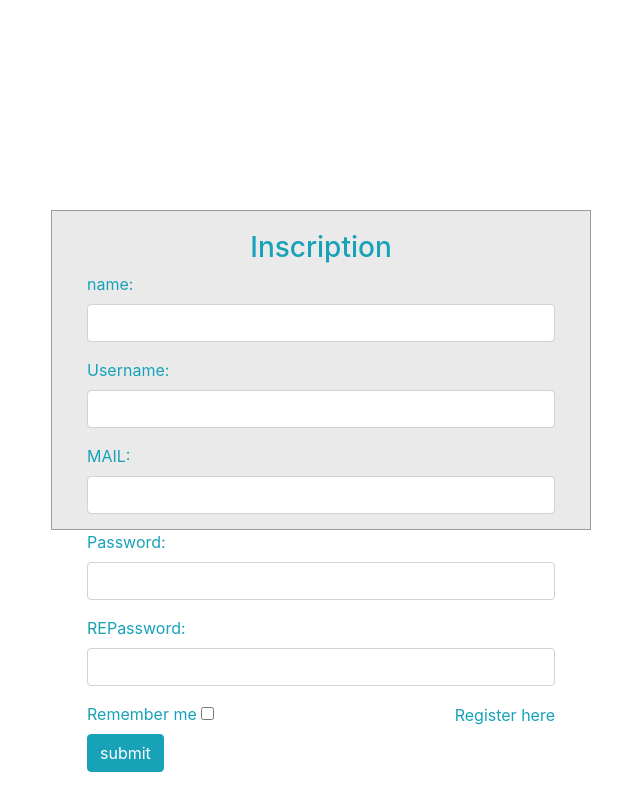
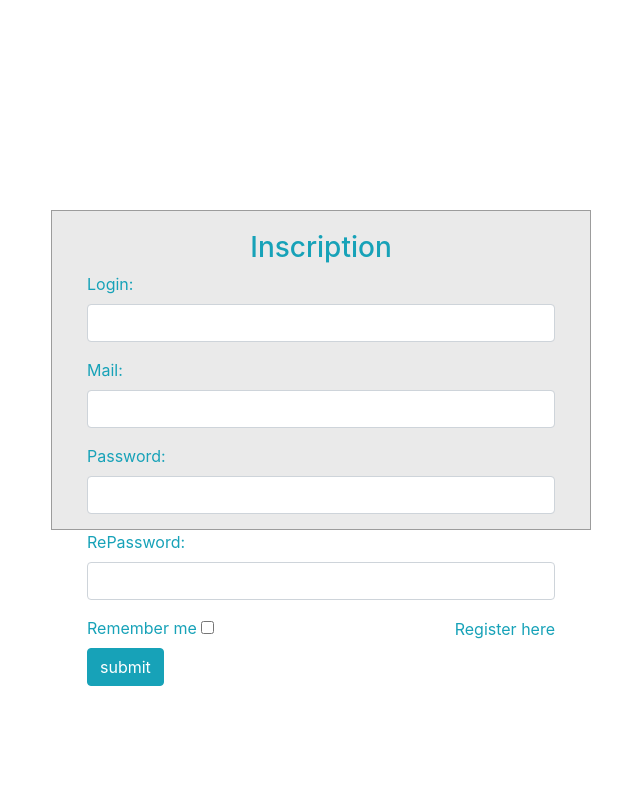
Before and after one commit to ridha-boughediri/reservation-salles, a PHP site: page /inscription.php in a window 1280 px wide. Shown: the whole page, without its empty margins (319-959 px from the left). Run offline with PHP 8.4, Linux system fonts and the light colour scheme; some libraries are stand-ins or nearby versions.

Commit message:
Update inscription.php

```diff
--- a/inscription.php
+++ b/inscription.php
@@ -1,9 +1,26 @@
 <?php
+session_start();
+$bdd = new PDO('mysql:host=localhost ;dbname=reservationsalles', 'root', '');
+
+if (isset($_POST['signin'])) {
+    $login = htmlspecialchars($_POST['login']);
+    $mail = htmlspecialchars($_POST['mail']);
+    $password = sha1($_POST['password']);
+    $confpassword = sha1($_POST['confpassword']);
+    if (!empty($_POST['login']) and !empty($_POST['mail']) and !empty($_POST['password'])) {
+        if ($password == $confpassword) {
+            # code...
+        }
+    }
+}
+
+
 
 ?>
 
 <!DOCTYPE html>
-<html lang="en">
+<html lang="fr">
+
 <head>
     <meta charset="UTF-8">
     <meta http-equiv="X-UA-Compatible" content="IE=edge">
@@ -11,11 +28,12 @@
     <meta name="viewport" content="width=device-width, initial-scale=1.0">
     <title>Document</title>
 </head>
+
 <body>
-<link href="//maxcdn.bootstrapcdn.com/bootstrap/4.1.1/css/bootstrap.min.css" rel="stylesheet" id="bootstrap-css">
-<script src="//maxcdn.bootstrapcdn.com/bootstrap/4.1.1/js/bootstrap.min.js"></script>
-<script src="//cdnjs.cloudflare.com/ajax/libs/jquery/3.2.1/jquery.min.js"></script>
-<!------ Include the above in your HEAD tag ---------->
+    <link href="//maxcdn.bootstrapcdn.com/bootstrap/4.1.1/css/bootstrap.min.css" rel="stylesheet" id="bootstrap-css">
+    <script src="//maxcdn.bootstrapcdn.com/bootstrap/4.1.1/js/bootstrap.min.js"></script>
+    <script src="//cdnjs.cloudflare.com/ajax/libs/jquery/3.2.1/jquery.min.js"></script>
+    <!------ Include the above in your HEAD tag ---------->
     <div id="login">
         <h3 class="text-center text-white pt-5">Login form</h3>
         <div class="container">
@@ -25,28 +43,24 @@
                         <form id="login-form" class="form" action="" method="post">
                             <h3 class="text-center text-info">Inscription</h3>
                             <div class="form-group">
-                                <label for="username" class="text-info">name:</label><br>
-                                <input type="text" name="username" id="username" class="form-control">
+                                <label for="username" class="text-info">Login:</label><br>
+                                <input type="text" name="login" id="username" class="form-control">
                             </div>
                             <div class="form-group">
-                                <label for="username" class="text-info">Username:</label><br>
-                                <input type="text" name="username" id="username" class="form-control">
-                            </div>
-                            <div class="form-group">
-                                <label for="username" class="text-info">MAIL:</label><br>
-                                <input type="text" name="username" id="username" class="form-control">
+                                <label for="username" class="text-info">Mail:</label><br>
+                                <input type="text" name="mail" id="username" class="form-control">
                             </div>
                             <div class="form-group">
                                 <label for="password" class="text-info">Password:</label><br>
                                 <input type="text" name="password" id="password" class="form-control">
                             </div>
                             <div class="form-group">
-                                <label for="password" class="text-info">REPassword:</label><br>
-                                <input type="text" name="password" id="password" class="form-control">
+                                <label for="password" class="text-info">RePassword:</label><br>
+                                <input type="text" name="confpassword" id="password" class="form-control">
                             </div>
                             <div class="form-group">
                                 <label for="remember-me" class="text-info"><span>Remember me</span> <span><input id="remember-me" name="remember-me" type="checkbox"></span></label><br>
-                                <input type="submit" name="submit" class="btn btn-info btn-md" value="submit">
+                                <input type="submit" name="signin" class="btn btn-info btn-md" value="submit">
                             </div>
                             <div id="register-link" class="text-right">
                                 <a href="#" class="text-info">Register here</a>
```
